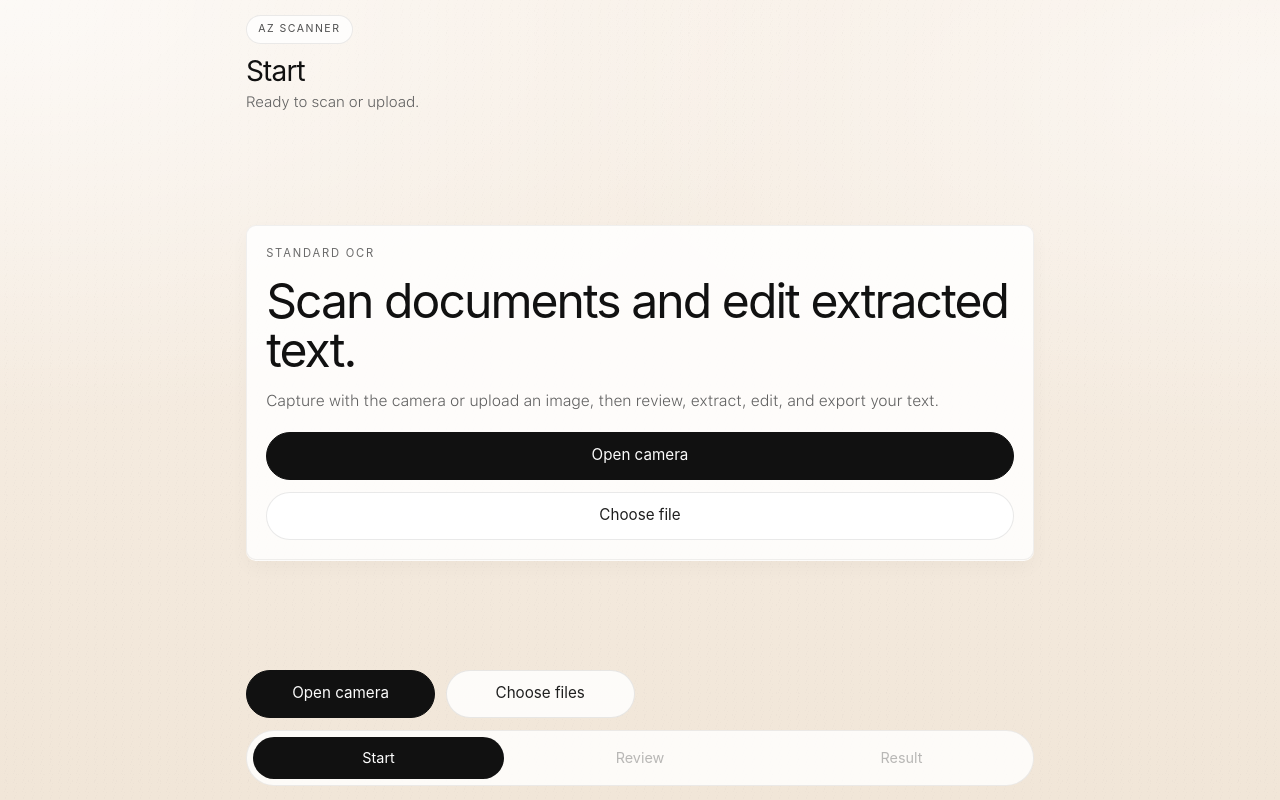
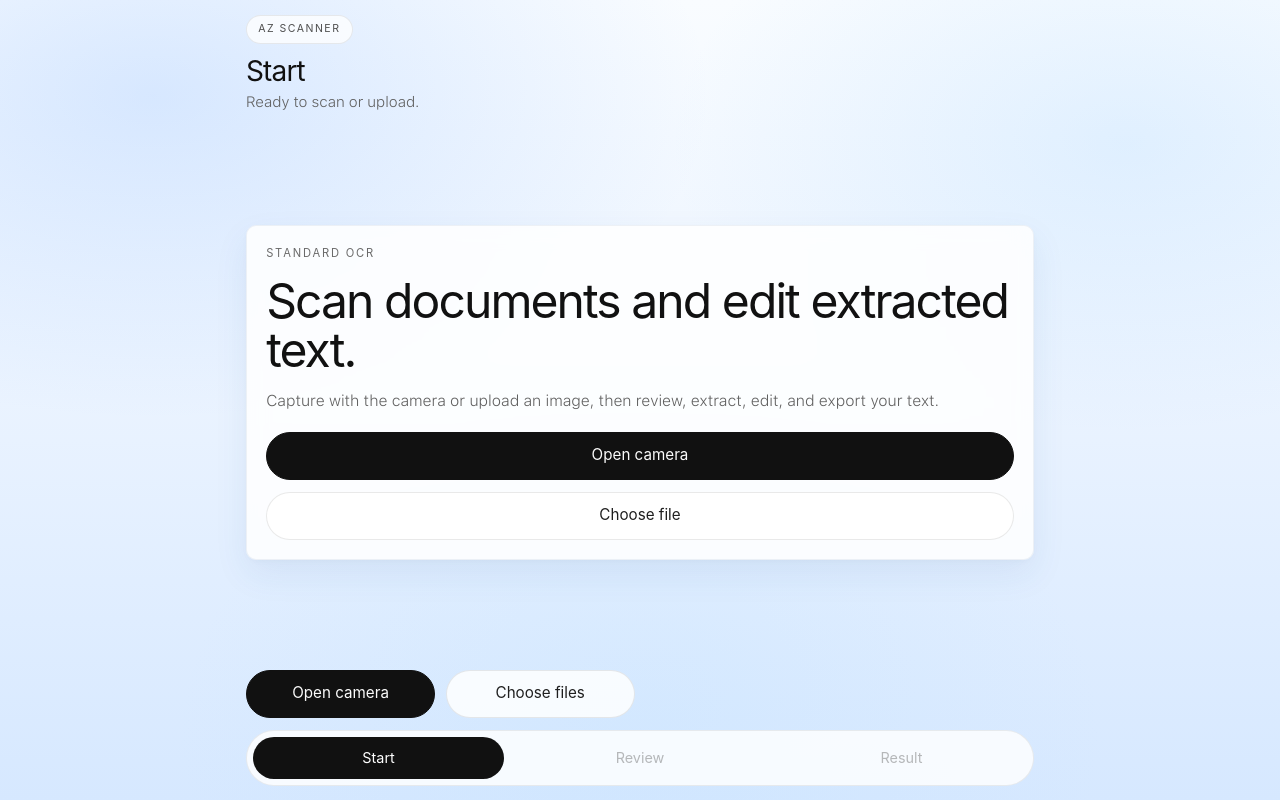
Before and after one commit to aisupsaas/az-scanner, a Next.js app in the folder frontend/: page / in a window 1280 px wide. Built offline with nearby package versions, Linux system fonts and the light colour scheme; no server answers; a web font is replaced by a local one.

Commit message:
Flip background gradient direction

```diff
--- a/frontend/app/globals.css
+++ b/frontend/app/globals.css
@@ -28,7 +28,7 @@ html,
 body {
   margin: 0;
   min-height: 100%;
-  background: #f8f0e7;
+  background: #edf6ff;
 }
 
 body {
@@ -55,25 +55,10 @@ textarea {
 .az-app {
   min-height: 100dvh;
   background:
-    radial-gradient(1400px 700px at 0% 0%, rgba(255, 255, 255, 0.65), transparent 60%),
-    radial-gradient(1200px 600px at 100% 10%, rgba(255, 255, 255, 0.45), transparent 60%),
-    repeating-linear-gradient(
-      110deg,
-      rgba(0, 0, 0, 0.015) 0px,
-      rgba(0, 0, 0, 0.015) 0.5px,
-      transparent 0.5px,
-      transparent 7px
-    ),
-    radial-gradient(circle at 30% 50%, rgba(0, 0, 0, 0.015) 0.5px, transparent 0.6px),
-    radial-gradient(circle at 70% 80%, rgba(0, 0, 0, 0.012) 0.5px, transparent 0.6px),
-    linear-gradient(180deg, #f8f0e7 0%, #f1e6d8 100%);
-  background-size:
-    auto,
-    auto,
-    9px 9px,
-    22px 22px,
-    26px 26px,
-    auto;
+    radial-gradient(900px 520px at 12% 12%, rgba(106, 166, 255, 0.22), transparent 62%),
+    radial-gradient(760px 480px at 88% 18%, rgba(132, 196, 255, 0.18), transparent 60%),
+    radial-gradient(720px 520px at 50% 92%, rgba(189, 224, 255, 0.26), transparent 64%),
+    linear-gradient(180deg, #f9fcff 0%, #eaf3ff 50%, #d6e8ff 100%);
 }
 
 .az-shell {
@@ -119,6 +104,13 @@ textarea {
   color: #5f5f5f;
 }
 
+.az-topbar-logo {
+  display: block;
+  width: 68px;
+  height: auto;
+  object-fit: contain;
+}
+
 .az-content {
   min-height: 0;
   padding: 0 1rem;
@@ -139,11 +131,12 @@ textarea {
 .az-hero-card,
 .az-panel-card {
   border-radius: 10px;
-  border: 1px solid rgba(0, 0, 0, 0.055);
-  background: rgba(255, 255, 255, 0.84);
+  border: 1px solid rgba(50, 92, 140, 0.08);
+  background: rgba(255, 255, 255, 0.86);
+  backdrop-filter: blur(10px);
   box-shadow:
-    0 1px 0 rgba(255, 255, 255, 0.9),
-    0 8px 20px rgba(0, 0, 0, 0.03);
+    0 14px 34px rgba(42, 91, 150, 0.08),
+    0 2px 8px rgba(0, 0, 0, 0.03);
 }
 
 .az-hero-card {
@@ -235,7 +228,7 @@ textarea {
   width: 100%;
   height: 100%;
   object-fit: contain;
-  background: rgba(250, 248, 244, 0.9);
+  background: rgba(248, 251, 255, 0.92);
 }
 
 .az-empty-note {
```
